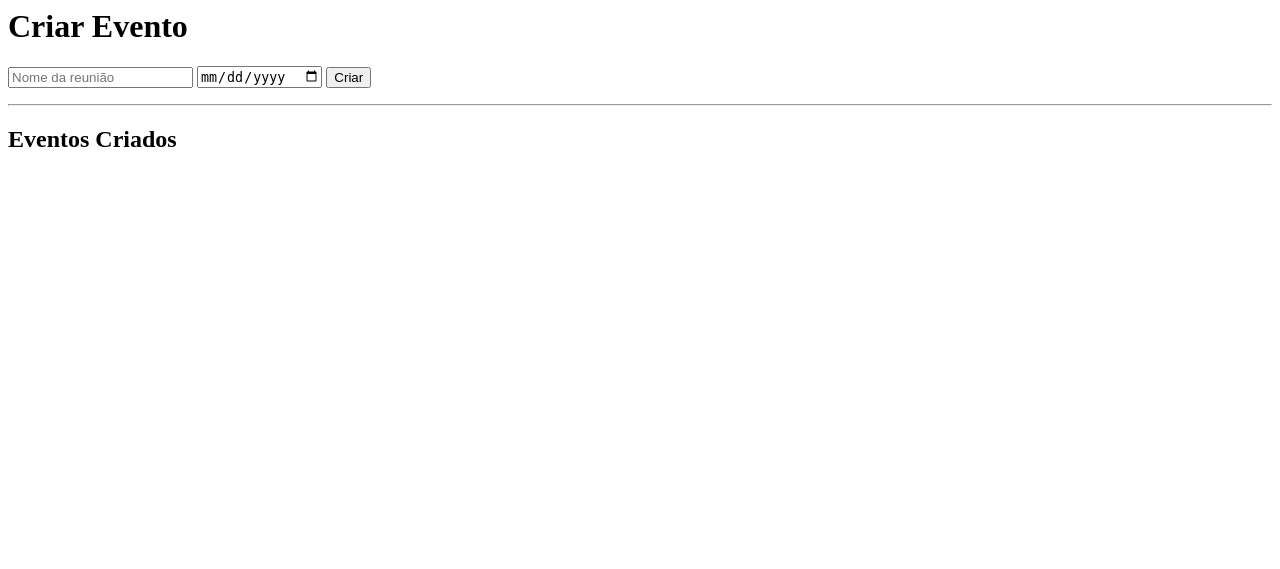
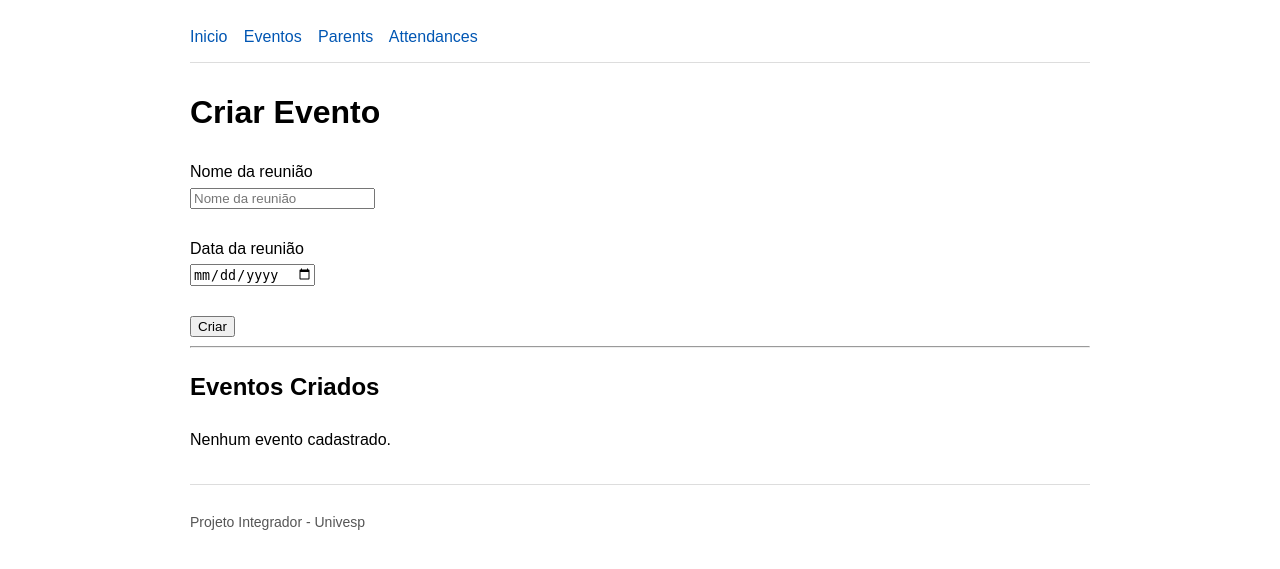
Before and after one commit to ArthurHecker/Projeto-Integrador-1, a Django app: page /events/ in a window 1280 px wide. Shown: the top 569 px of the page. Run offline with Django 5.2, Linux system fonts and the light colour scheme.

Commit message:
Adicionada herança de templates

```diff
--- a/templates/base.html
+++ b/templates/base.html
@@ -36,6 +36,11 @@
             color: #555;
             font-size: 14px;
         }
+
+        :focus-visible {
+            outline: 3px solid #b45309;
+            outline-offset: 3px;
+        }
     </style>
 </head>
 <body>
--- a/templates/siteapp/events.html
+++ b/templates/siteapp/events.html
@@ -1,9 +1,17 @@
+{% extends "base.html" %}
+
+{% block title %}Eventos{% endblock %}
+
+{% block content %}
 <h1>Criar Evento</h1>
 
 <form method="POST">
     {% csrf_token %}
-    <input type="text" name="nome" placeholder="Nome da reunião" required>
-    <input type="date" name="data" required>
+
+    <label for="nome">Nome da reunião</label><br>
+    <input type="text" id="nome" name="nome" placeholder="Nome da reunião" required><br><br>
+    <label for="data">Data da reunião</label><br>
+    <input type="date" id="data" name="data" required><br><br>
     <button type="submit">Criar</button>
 </form>
 
@@ -12,10 +20,15 @@
 <h2>Eventos Criados</h2>
 
 {% for evento in events %}
-    <div style="border:1px solid #000; margin:10px; padding:10px;">
+    <div class="card" style="margin: 10px 0;">
         <h3>{{ evento.nome }}</h3>
         <p>{{ evento.data }}</p>
+        <a href="{% url 'view_event' evento.id %}">
+            Ver Presenças
+        </a>
+    </div>
+{% empty %}
+    <p>Nenhum evento cadastrado.</p>
+{% endfor %}
 
-        <a href="{% url 'view_event' evento.id %}">Ver Presenças</a>
-    </div>
-{% endfor %}
+{% endblock %}
--- a/templates/siteapp/login.html
+++ b/templates/siteapp/login.html
@@ -1,3 +1,8 @@
+{% extends "base.html" %}
+
+{% block title %}Login{% endblock %}
+
+
 {% block content %}
 <h1>Login</h1>
 
--- a/templates/siteapp/parents.html
+++ b/templates/siteapp/parents.html
@@ -1,13 +1,15 @@
+{% extends "base.html" %}
+
+{% block title %}Cadastro de Pais{% endblock %}
+
 {% block content %}
 <h1>Cadastro de Pais</h1>
 
 <form>
     <label for="parent_name">Nome do Pai</label><br>
     <input id="parent_name" type="text" name="parent_name" placeholder="Nome do pai" required><br><br>
-
     <label for="child_name">Nome do Filho</label><br>
     <input id="child_name" type="text" name="child_name" placeholder="Nome do filho" required><br><br>
-
     <button type="submit">Cadastrar</button>
 </form>
 {% endblock %}
--- a/templates/siteapp/register.html
+++ b/templates/siteapp/register.html
@@ -1,3 +1,6 @@
+{% extends "base.html" %}
+
+{% block title %}Registro{% endblock %}
 
 {% block content %}
 <h1>Registro</h1>
```
Also changed, not shown: templates/siteapp/attendances.html (+20 -3 lines), templates/siteapp/view.html (+13 -5 lines).
